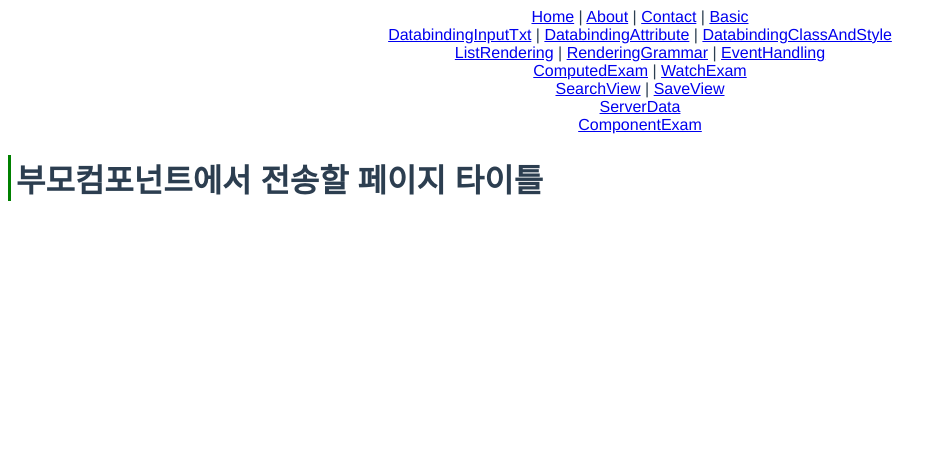
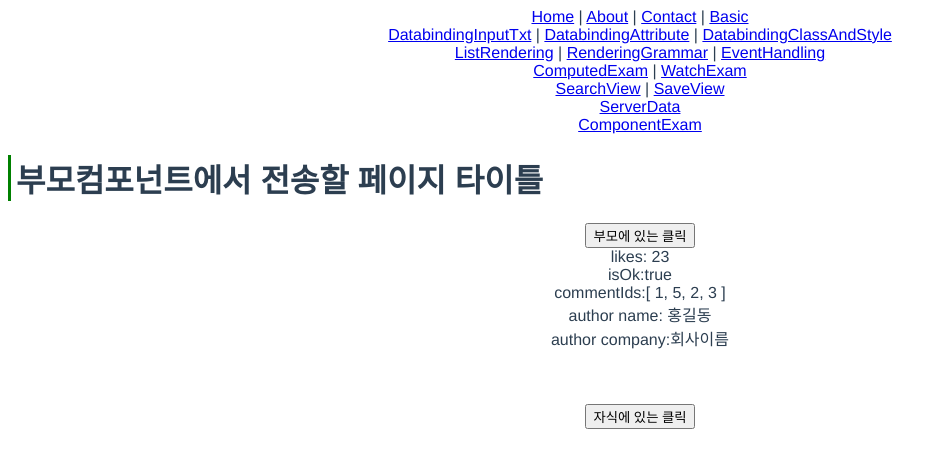
Before and after one commit to sj3821/vue-lecture, a Vue app in the folder vue-default/: page /componentExam in a window 1280 px wide. Shown: the top 468 px of the page, without its empty margins (0-946 px from the left). Built offline with nearby package versions, Linux system fonts and the light colour scheme; what vue-sweetalert2 would draw is missing.

Commit message:
20220426 1653

```diff
--- /dev/null
+++ b/vue-default/src/views/ChildComponent.vue
@@ -0,0 +1,51 @@
+<template>
+<div>
+    <div>likes: {{likes}}</div>
+    <div>isOk:{{isOk}}</div>
+    <div>commentIds:{{commentIds}}</div>
+    <div>author name: {{author.name}}</div>
+    <div> author company:{{author.company}} </div>
+    <br><br><br>
+    <button type="button" @click="childFunc" ref="child_btn">자식에 있는 클릭</button>
+
+</div>
+</template>
+<script>
+
+export default{
+    name:'ChildComponent',
+    props:{
+        likes:{
+            type: Number,
+            default: 0
+        },
+        isOk:{
+            type: Boolean,
+            default: false
+        },
+        commentIds:{
+            type: Array
+        },
+        author:{
+            type:Object
+        }
+    },
+    components:{},
+    data(){
+        return{
+            sampleData:''
+        };
+    },
+    setup(){},
+    created(){},
+    mounted(){
+        console.log(this.commentIds);
+    },
+    unmounted(){},
+    methods:{
+        childFunc(){
+            alert('부모 컴포넌트에서 직접 발생시킨 이벤트');
+        }
+    }
+}
+</script>
--- a/vue-default/src/views/ComponentExam.vue
+++ b/vue-default/src/views/ComponentExam.vue
@@ -1,23 +1,40 @@
 <template>
 <div>
-    <PageTitle :title="title" />
+    <!-- <PageTitle :title="title" /> -->
+
+
+
+    <page-title :title="title" />
+    <button type="button" @click="callChildFunc">부모에 있는 클릭</button>
+   <ChildComponent :likes="23" :isOk="isOk" :commentIds="commentIds" :author="author" ref="child_component" />
+    <!-- :likes="23" 처럼 바로 숫자로 선언하면 텍스트가 아닌 숫자로 인식함 -->
 </div>
 </template>
 <script>
 import PageTitle from '../components/PageTitle';
+import ChildComponent from './ChildComponent';
 
 export default{
     name:'ComponentExam',
-    components:{PageTitle},
+    components:{'page-title': PageTitle, ChildComponent},
     data(){
         return{
-            title:'부모컴포넌트에서 전송할 페이지 타이틀'
+            title:'부모컴포넌트에서 전송할 페이지 타이틀',
+            likes:23,
+            isOk:true,
+            commentIds:[1,5,2,3],
+            author:{name:'홍길동',company:'회사이름'}
         };
     },
     setup(){},
     created(){},
     mounted(){},
     unmounted(){},
-    methods:{}
+    methods:{
+        callChildFunc(){
+            // this.$refs.child_component.$refs.child_btn.click(); // 객체 접근 $refs 사용
+            this.$refs.child_component.childFunc(); //함수접근시에는 그냥 함수만 쓰면 됨
+        }
+    }
 }
 </script>
```
